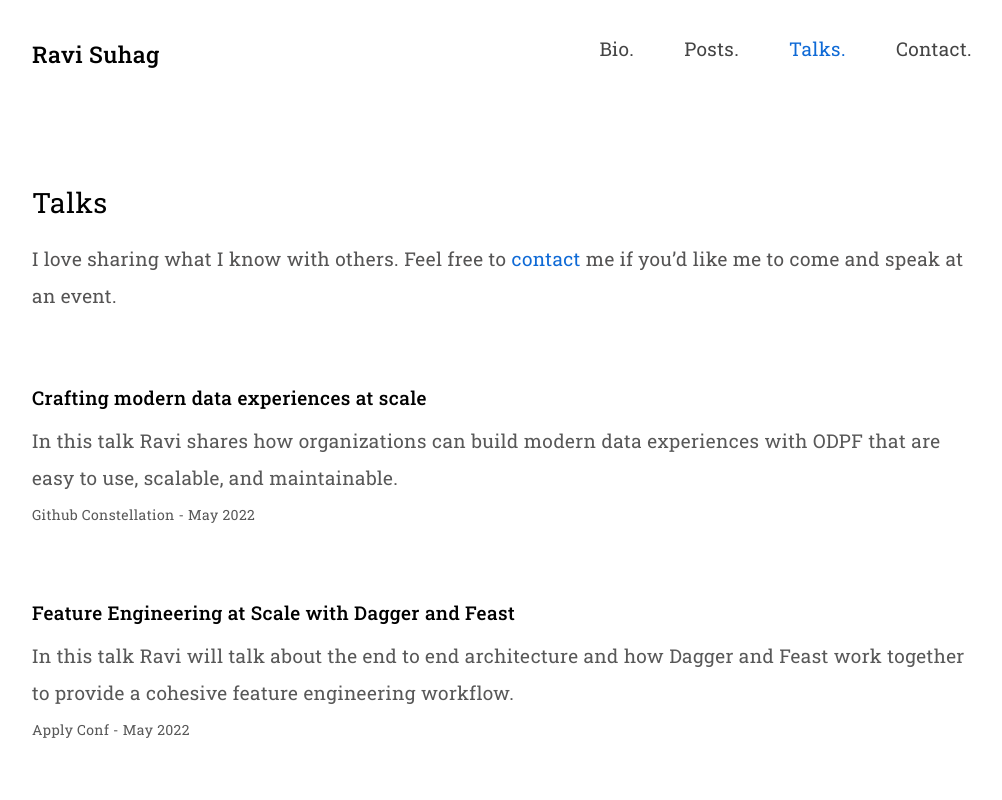
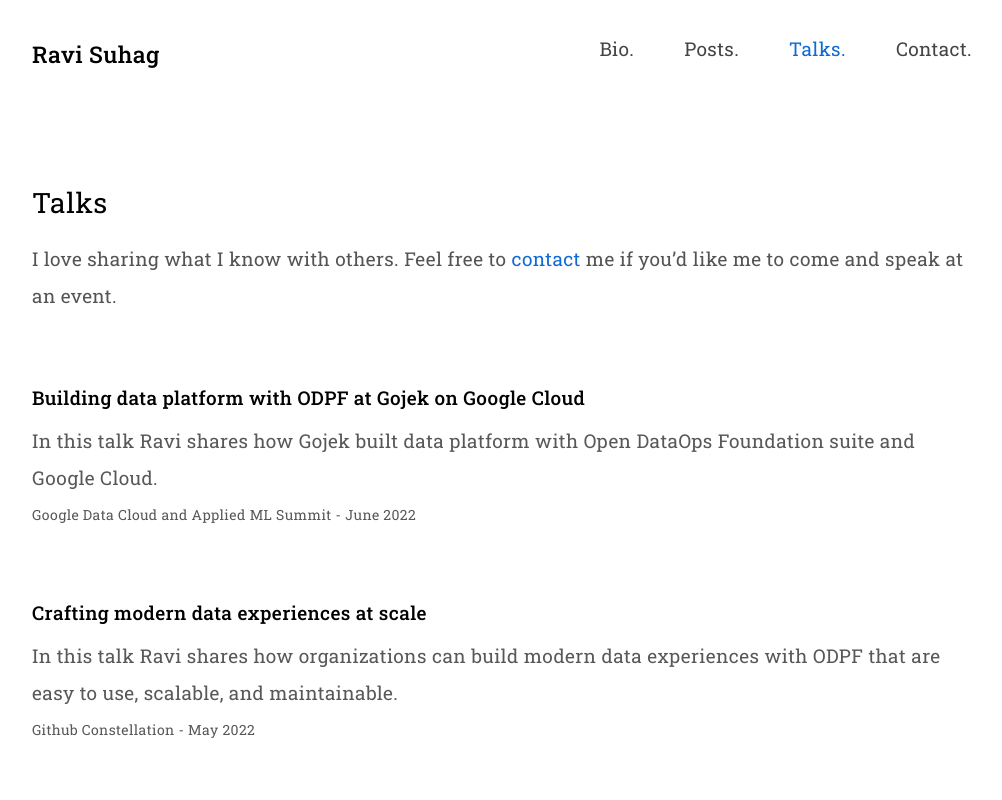
Before and after one commit to ravisuhag/portfolio, a Next.js app: page /talks in a window 1280 px wide. Shown: the top 800 px of the page, without its empty margins (138-1140 px from the left). Built offline with nearby package versions, Linux system fonts and the light colour scheme.

Commit message:
talks: add google cloud summit

```diff
--- a/pages/talks.js
+++ b/pages/talks.js
@@ -17,6 +17,14 @@ export default function Bio() {
                     I love sharing what I know with others. Feel free to <a target="_blank" href="mailto:suhag.ravi@gmail.com">contact</a> me if you’d like me to come and speak at an event.
                 </p>
                 <Videos contents={[
+                    {
+                        title: 'Building data platform with ODPF at Gojek on Google Cloud',
+                        subtitle: 'In this talk Ravi shares how Gojek built data platform with Open DataOps Foundation suite and Google Cloud.',
+                        link: 'https://www.youtube.com/watch?v=aumm81wzcUQ',
+                        embed: 'V-pZnlfSXCQ',
+                        date: 'June 2022',
+                        publisher: 'Google Data Cloud and Applied ML Summit'
+                    },
                     {
                         title: 'Crafting modern data experiences at scale',
                         subtitle: 'In this talk Ravi shares how organizations can build modern data experiences with ODPF that are easy to use, scalable, and maintainable.',
```
